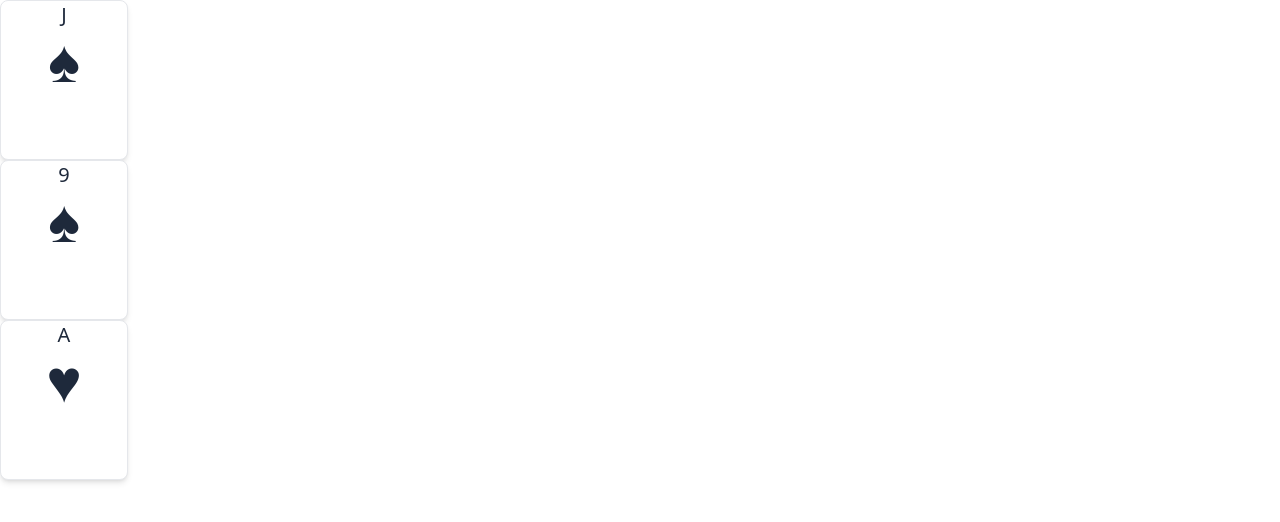
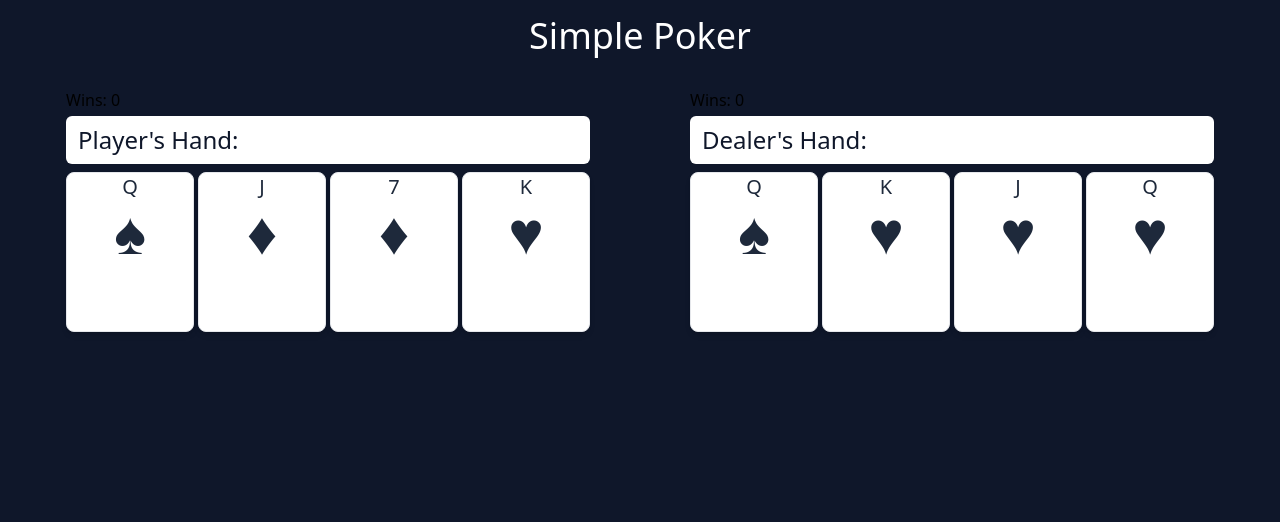
Before and after one commit to Christmann-Julian/poker-exam, a React (Create React App) app: page / in a window 1280 px wide. Shown: the top 522 px of the page. Built offline with nearby package versions, Linux system fonts and the light colour scheme.

Commit message:
Affichage des mains du joueur et du croupier

```diff
--- a/src/App.tsx
+++ b/src/App.tsx
@@ -1,15 +1,65 @@
-import React, { useState } from 'react';
+import React, { useState, useEffect } from 'react';
 import { cardDeck } from './utils/CardDeck';
-import Card from './components/Card';
+import Hands from './components/Hands';
+import { CardType, ResultType, ScoreType } from './type/types';
 
 function App() {
-  const [gameDeck, setGameDeck] = useState(cardDeck)
+  const [gameDeck, setGameDeck] = useState<CardType[]>(cardDeck);
+  const [playerHand, setPlayerHand] = useState<CardType[]>([]);
+  const [dealerHand, setDealerHand] = useState<CardType[]>([]);
+  const [gameOver, setGameOver] = useState<boolean>(false);
+  const [result, setResult] = useState<ResultType>({ type: "", message: "" });
+  const [newGame, setNewGame] = useState<boolean>(false);
+  const [score, setScore] = useState<ScoreType>({ player: 0, dealer: 0 });
+
+  const getRandomCardFromDeck = () => {
+    const randomIndex = Math.floor(Math.random() * gameDeck.length);
+    const card = gameDeck[randomIndex];
+    const newDeck = gameDeck.filter((_, index) => index !== randomIndex);
+    setGameDeck(newDeck);
+    return card;
+  };
+
+  const resetGame = () => {
+    setPlayerHand([]);
+    setDealerHand([]);
+    setGameOver(false);
+    setResult({ type: "", message: "" });
+    setNewGame(false);
+    setGameDeck(cardDeck);
+  };
+
+  const playerValue = ""
+  const dealerValue = ""
+
+  useEffect(() => {
+    if (playerHand.length === 0 && dealerHand.length === 0) {
+      setPlayerHand([getRandomCardFromDeck(), getRandomCardFromDeck(), getRandomCardFromDeck(), getRandomCardFromDeck()]);
+      setDealerHand([getRandomCardFromDeck(), getRandomCardFromDeck(), getRandomCardFromDeck(), getRandomCardFromDeck()]);
+    }
+
+    if (gameOver) {
+
+    }
+  }, [playerHand, dealerHand, gameOver]);
+
+  const handleGameOver = (result: ResultType) => {
+    setGameOver(true);
+    setResult(result);
+    setNewGame(true);
+  };
+
   return (
-    <>
-      <Card card={{rank: "J", suit: "♠"}} />
-      <Card card={{rank: "9", suit: "♠"}} />
-      <Card card={{rank: "A", suit: "♥"}} />
-    </>
+    <div className="h-screen bg-slate-900 container mx-auto p-4">
+      <h1 className="text-4xl text-center text-white mb-4">Simple Poker</h1>
+      <Hands
+        playerHand={playerHand}
+        dealerHand={dealerHand}
+        playerValue={playerValue}
+        dealerValue={dealerValue}
+        score={score}
+      />
+    </div>
   );
 }
 
--- /dev/null
+++ b/src/components/Hand.tsx
@@ -0,0 +1,28 @@
+import React from "react";
+import Card from "./Card";
+import { CardType } from '../type/types';
+
+interface HandProps {
+    cards: CardType[];
+    title: string;
+    handValue: string;
+    score: number;
+}
+
+const Hand: React.FC<HandProps> = ({ cards, title, handValue, score }) => {
+  return (
+    <div className="p-4">
+      <h4 className="font-medium mb-1">Wins: {score}</h4>
+      <h2 className="text-2xl mb-2 bg-white text-slate-900 font-medium px-3 py-2 rounded-md">
+        {title}: <b>{handValue}</b>
+      </h2>
+      <div className="flex flex-col items-center sm:flex-row gap-1">
+        {cards.map((card, index) => (
+          <Card key={index} card={card} />
+        ))}
+      </div>
+    </div>
+  );
+};
+
+export default Hand;
--- /dev/null
+++ b/src/components/Hands.tsx
@@ -0,0 +1,32 @@
+import React from "react";
+import Hand from "./Hand";
+import { CardType, ScoreType } from '../type/types';
+
+export interface HandsProps {
+    playerHand: CardType[];
+    dealerHand: CardType[];
+    playerValue: string;
+    dealerValue: string;
+    score: ScoreType;
+}
+
+const Hands: React.FC<HandsProps> = ({ playerHand, dealerHand, playerValue, dealerValue, score,}) => {
+  return (
+    <div className="flex justify-around">
+      <Hand
+        cards={playerHand}
+        title="Player's Hand"
+        handValue={playerValue}
+        score={score.player}
+      />
+      <Hand
+        cards={dealerHand}
+        title="Dealer's Hand"
+        handValue={dealerValue}
+        score={score.dealer}
+      />
+    </div>
+  );
+}
+
+export default Hands;
--- /dev/null
+++ b/src/type/types.tsx
@@ -0,0 +1,14 @@
+export interface CardType {
+  rank: string;
+  suit: string;
+}
+
+export interface ScoreType {
+  player: number;
+  dealer: number;
+}
+
+export interface ResultType {
+  type: string;
+  message: string;
+}
```
Also changed, not shown: src/components/Card.tsx (+4 -4 lines).
